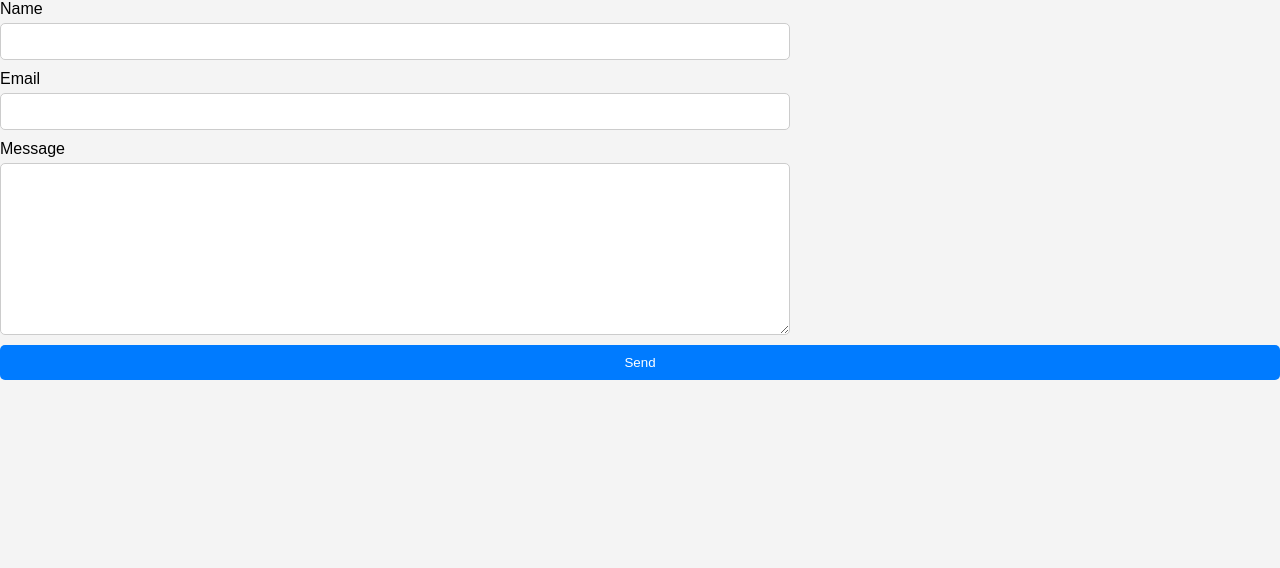
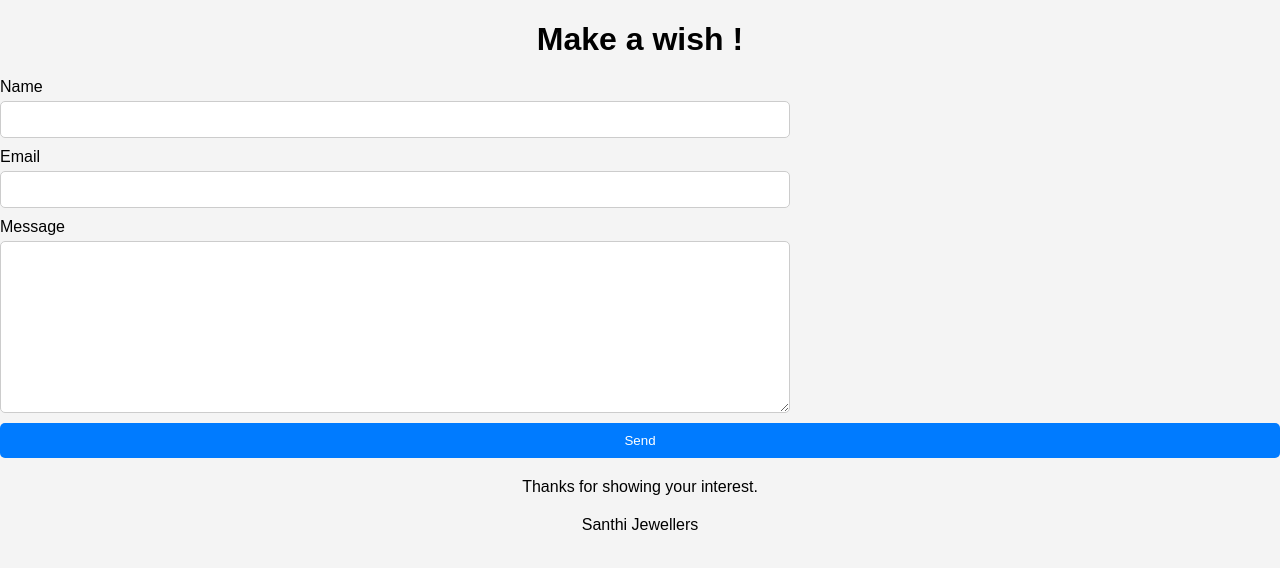
Before and after one commit to sharmi212/emailjs, a React (Create React App) app: page / in a window 1280 px wide. Shown: the top 568 px of the page. Built offline with nearby package versions, Linux system fonts and the light colour scheme.

Commit message:
Update App.js

```diff
--- a/src/App.js
+++ b/src/App.js
@@ -15,6 +15,7 @@ const App = () => { // Remove the export statement here
       .then(
         () => {
           console.log('SUCCESS!');
+          alert('Thank you for showing your interest!');
         },
         (error) => {
           console.log('FAILED...', error.text);
@@ -23,7 +24,8 @@ const App = () => { // Remove the export statement here
   };
 
   return (
-
+    <div>
+      <h1>Make a wish !</h1>
       <form ref={form} onSubmit={sendEmail}>
         <label>Name</label>
         <input type="text" name="user_name" />
@@ -33,7 +35,9 @@ const App = () => { // Remove the export statement here
         <textarea name="message" />
         <input type="submit" value="Send" />
       </form>
-
+      <p>Thanks for showing your interest.</p>
+      <p>Santhi Jewellers</p>
+    </div>
   );
 };
 
```
Lines whose indentation alone changed are shown as unchanged.
